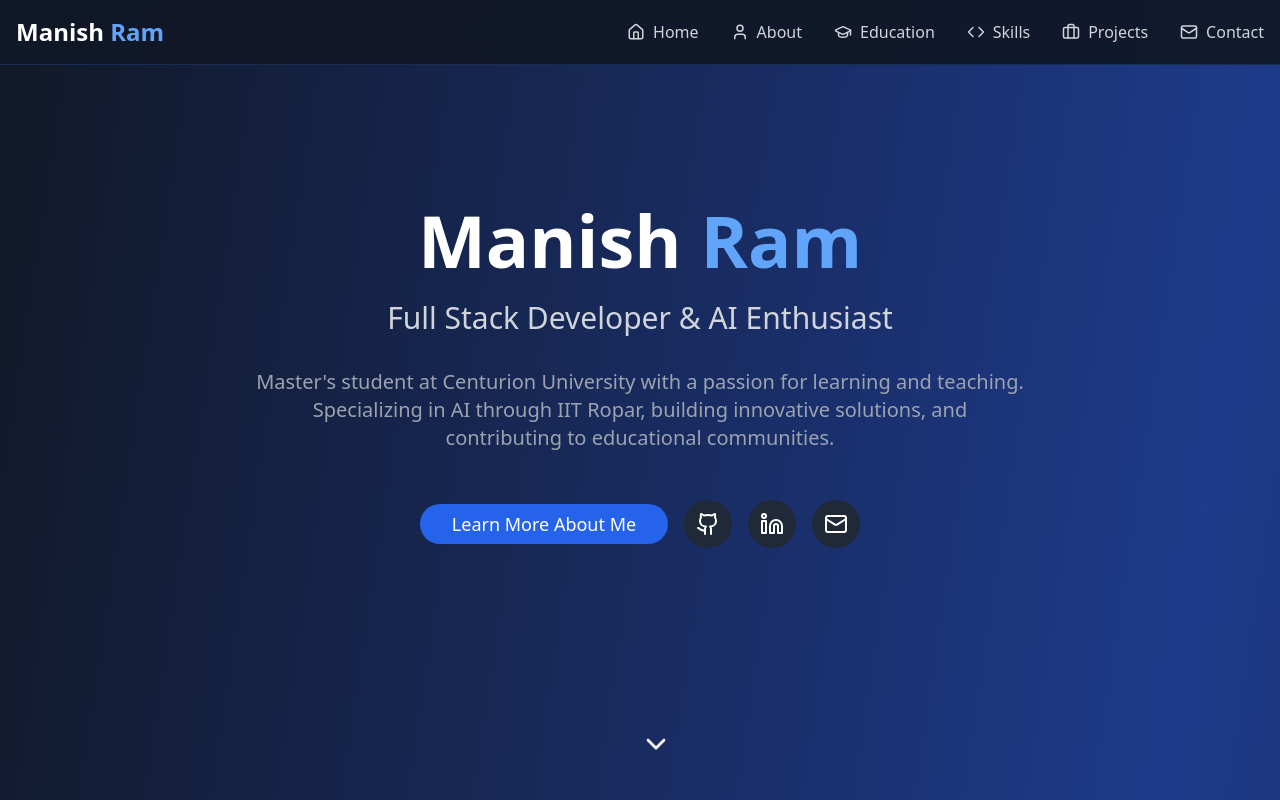
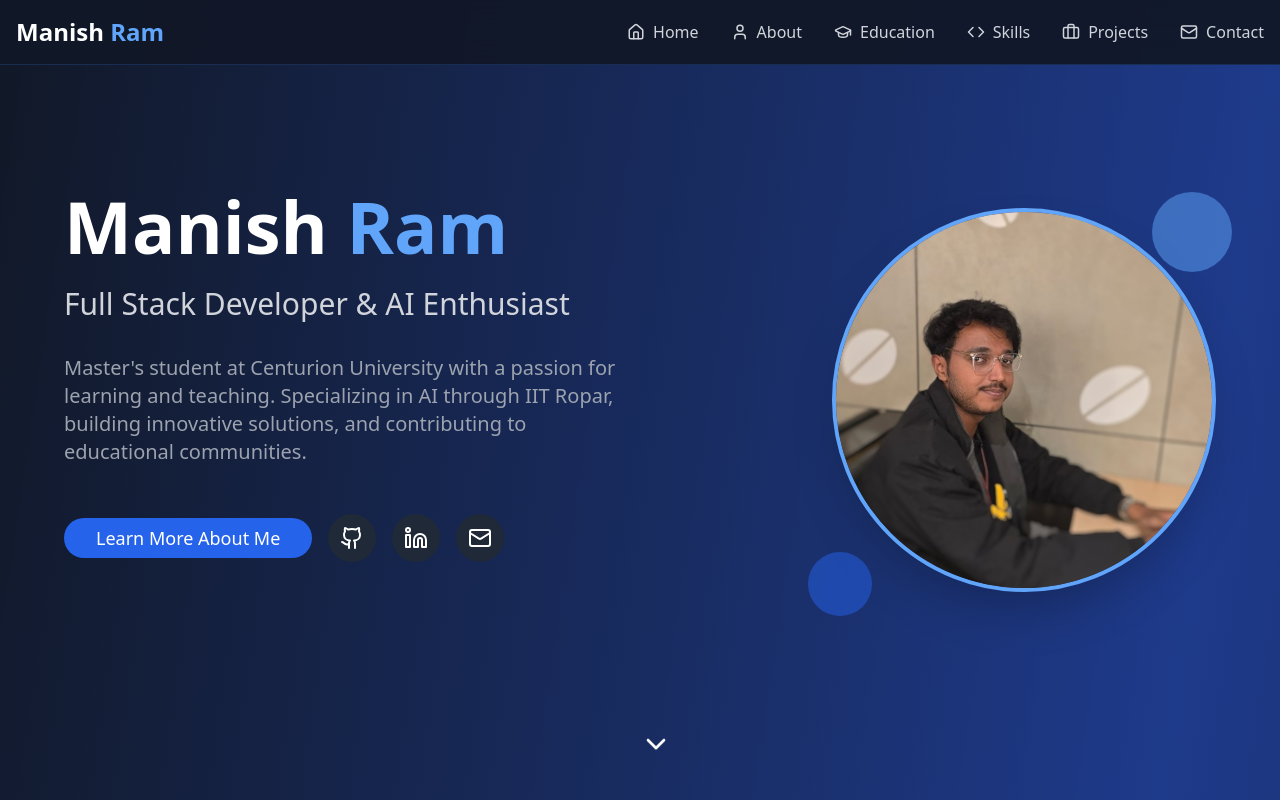
Before and after one commit to Manish9211Ram/My-Portfolio, a React (Vite) app: page / in a window 1280 px wide. Shown: the top 800 px of the page. Built offline with nearby package versions, Linux system fonts and the light colour scheme.

Commit message:
Add profile photo
Add a profile photo to the hero section.

```diff
--- a/src/components/Hero.tsx
+++ b/src/components/Hero.tsx
@@ -9,21 +9,23 @@ const Hero = () => {
 
   return (
     <section id="home" className="min-h-screen flex items-center justify-center relative">
-      <div className="container mx-auto px-4 text-center">
-        <div className="max-w-4xl mx-auto">
+      <div className="container mx-auto px-4">
+        <div className="max-w-6xl mx-auto grid lg:grid-cols-2 gap-12 items-center">
+          {/* Text Content */}
+          <div className="text-center lg:text-left">
             <h1 className="text-5xl md:text-7xl font-bold text-white mb-6 animate-fade-in">
               Manish <span className="text-blue-400">Ram</span>
             </h1>
             <h2 className="text-2xl md:text-3xl text-gray-300 mb-8 animate-fade-in">
               Full Stack Developer & AI Enthusiast
             </h2>
-          <p className="text-lg md:text-xl text-gray-400 mb-12 max-w-3xl mx-auto animate-fade-in">
+            <p className="text-lg md:text-xl text-gray-400 mb-12 animate-fade-in">
               Master's student at Centurion University with a passion for learning and teaching.
               Specializing in AI through IIT Ropar, building innovative solutions, and contributing
               to educational communities.
             </p>
 
-          <div className="flex flex-col sm:flex-row gap-4 justify-center items-center mb-12 animate-fade-in">
+            <div className="flex flex-col sm:flex-row gap-4 justify-center lg:justify-start items-center mb-12 animate-fade-in">
               <Button
                 onClick={scrollToAbout}
                 className="bg-blue-600 hover:bg-blue-700 text-white px-8 py-3 rounded-full text-lg transition-all duration-300 hover:scale-105"
@@ -57,6 +59,22 @@ const Hero = () => {
               </div>
             </div>
           </div>
+
+          {/* Photo */}
+          <div className="flex justify-center lg:justify-end animate-fade-in">
+            <div className="relative">
+              <div className="w-80 h-80 md:w-96 md:h-96 rounded-full overflow-hidden border-4 border-blue-400 shadow-2xl">
+                <img
+                  src="/lovable-uploads/0659b6ee-f815-48bc-81ba-ccadcc200657.png"
+                  alt="Manish Ram"
+                  className="w-full h-full object-cover"
+                />
+              </div>
+              <div className="absolute -top-4 -right-4 w-20 h-20 bg-blue-400 rounded-full opacity-20 animate-pulse"></div>
+              <div className="absolute -bottom-6 -left-6 w-16 h-16 bg-blue-600 rounded-full opacity-30 animate-pulse"></div>
+            </div>
+          </div>
+        </div>
       </div>
 
       <button
```
Also changed, not shown: public/lovable-uploads/0659b6ee-f815-48bc-81ba-ccadcc200657.png (added). Lines whose indentation alone changed are shown as unchanged.
